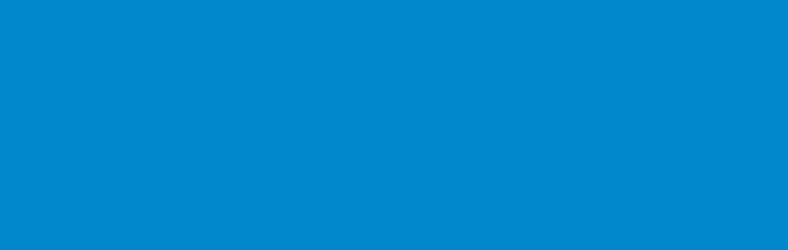
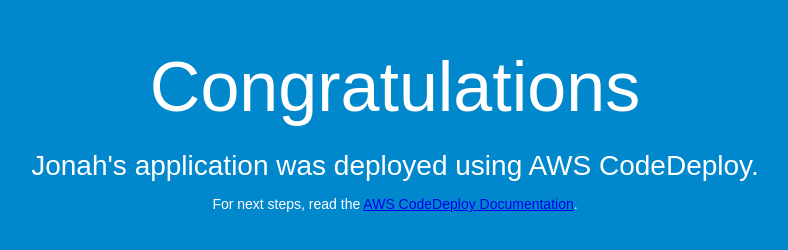
Before and after one commit to omonuj/aws-devops-sysops-labs, a plain HTML site: page aws-cicd/codedeploy/JonahpleApp_Linux/index.html in a window 1280 px wide. Shown: the whole page, without its empty margins (245-1033 px from the left). Drawn offline with Linux system fonts and the light colour scheme.

Commit message:
Complete landing page for the CodeDeploy sample app

```diff
--- a/aws-cicd/codedeploy/JonahpleApp_Linux/index.html
+++ b/aws-cicd/codedeploy/JonahpleApp_Linux/index.html
@@ -22,3 +22,13 @@
       font-weight: normal;
       margin-bottom: 0;
     }
+  </style>
+</head>
+<body>
+  <div align="center">
+    <h1>Congratulations</h1>
+    <h2>Jonah's application was deployed using AWS CodeDeploy.</h2>
+    <p>For next steps, read the <a href="http://aws.amazon.com/documentation/codedeploy">AWS CodeDeploy Documentation</a>.</p>
+  </div>
+</body>
+</html>
```
